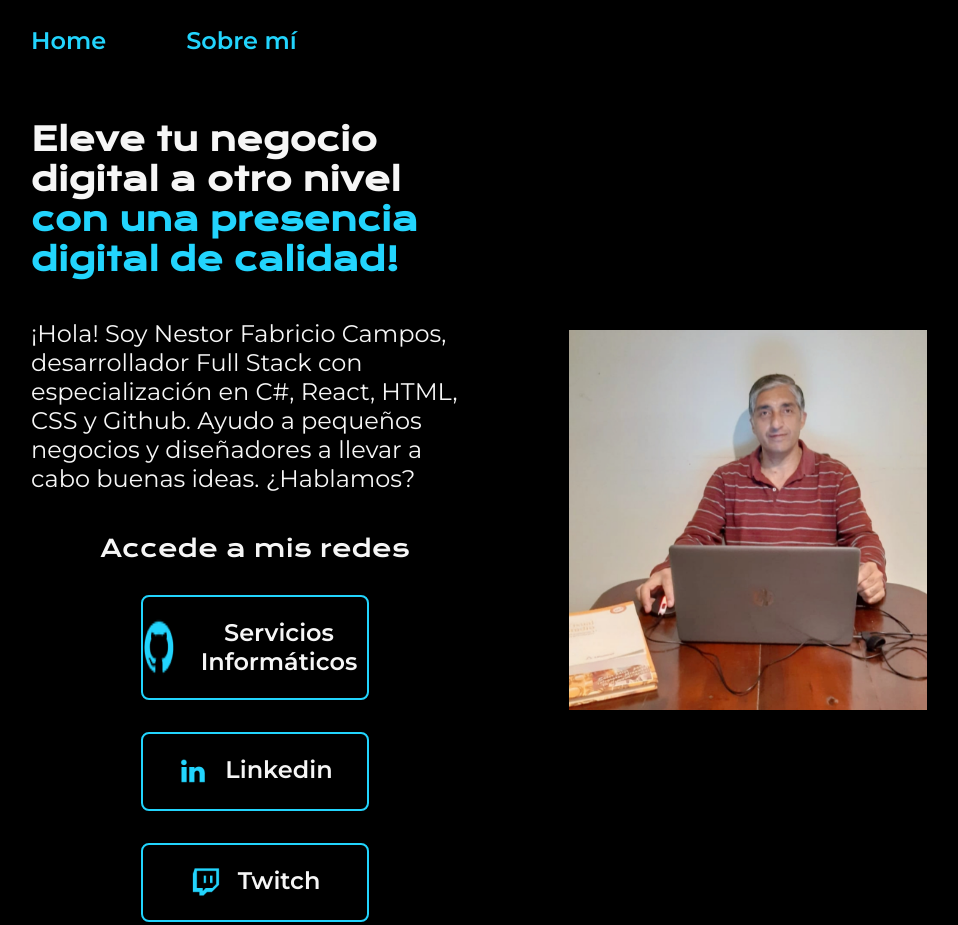
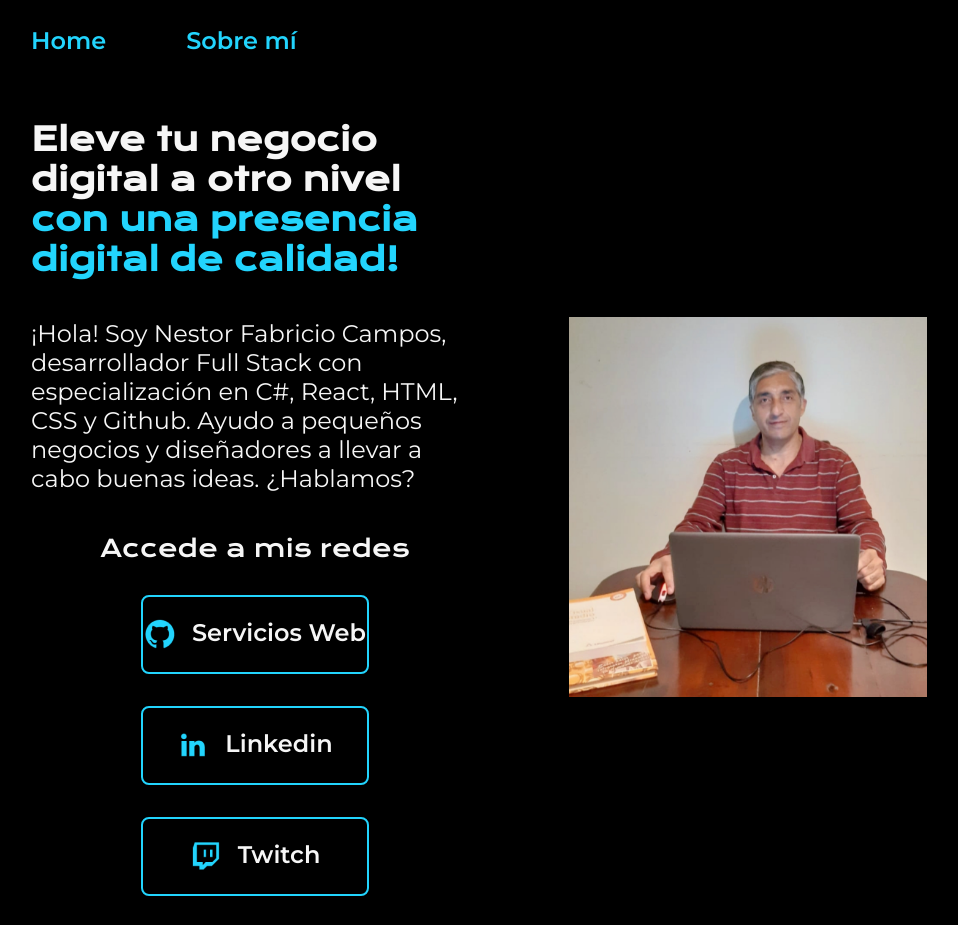
Before and after one commit to NestorFabricioCampos/CurriculumVitae, a plain HTML site: page index.html in a window 1280 px wide. Shown: the top 925 px of the page, without its empty margins (161-1119 px from the left). Drawn offline with nearby package versions, Linux system fonts and the light colour scheme.

Commit message:
Update index.html

```diff
--- a/index.html
+++ b/index.html
@@ -31,7 +31,7 @@
                     <h2 class="presentacion__enlaces__subtitulo">Accede a mis redes</h2>
                     <a class="presentacion__enlaces__link" href="https://nestorfabriciocampos.github.io/flextic/">
                         <img src="./assets/github.png">
-                        Servicios Informáticos
+                        Servicios Web
                     </a>
                     <a class="presentacion__enlaces__link" href="https://www.linkedin.com/in/fabricio-campos-web">
                         <img src="./assets/linkedin.png">
```
